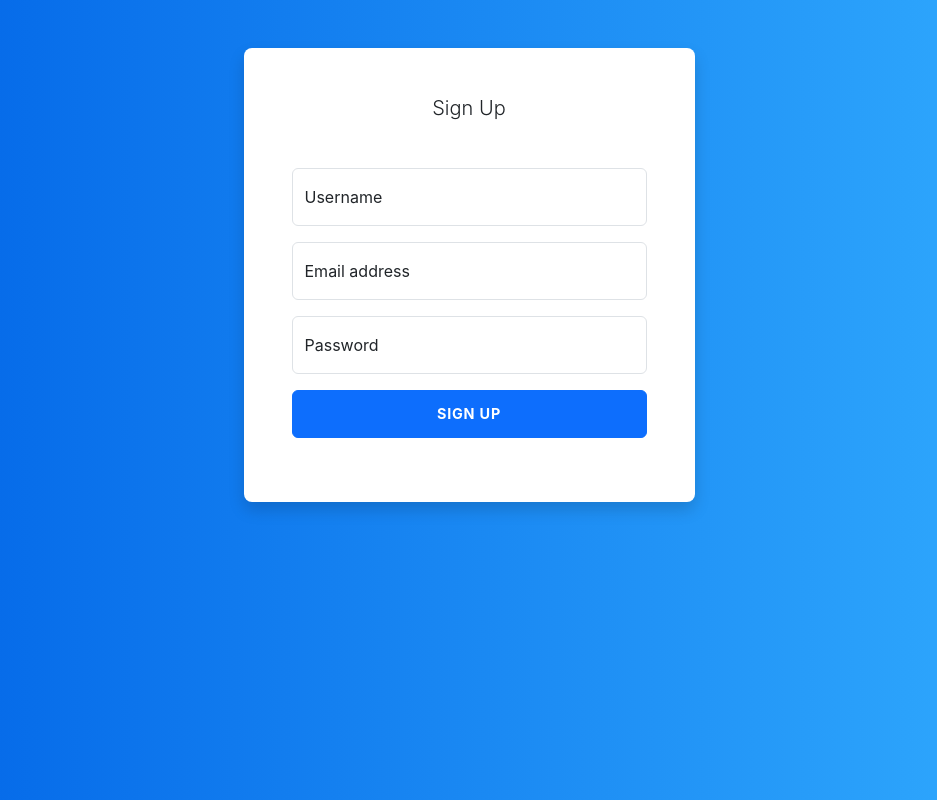
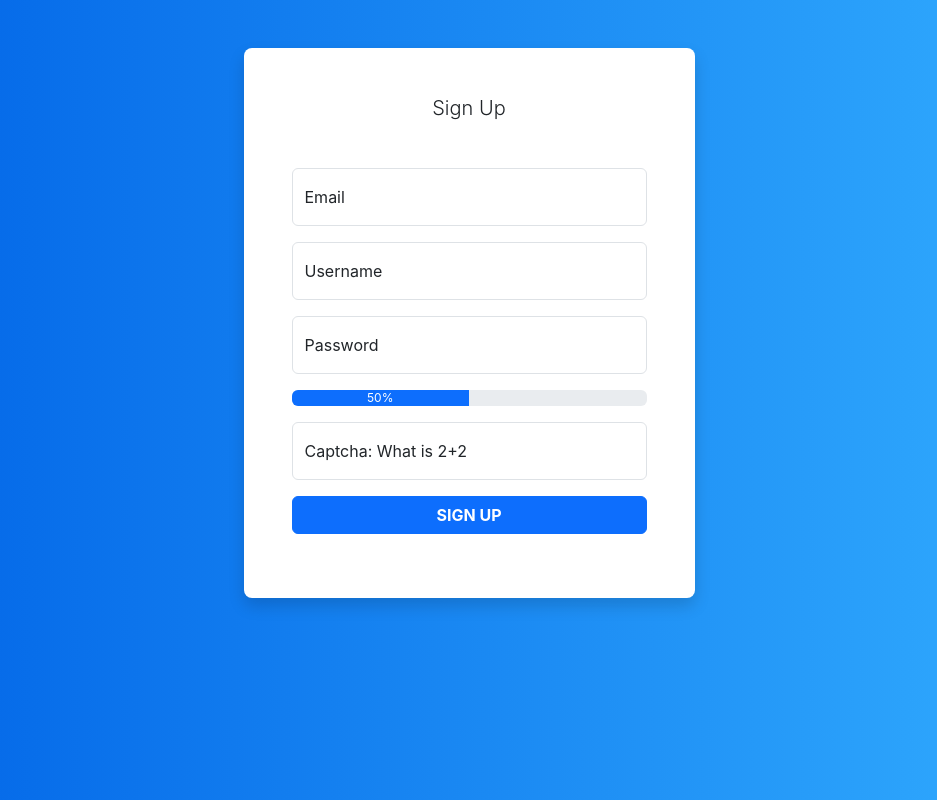
Before and after one commit to nreid1994/CodeCall, a React (Create React App) app in the folder bdpain/: page / in a window 1280 px wide. Shown: the whole page, without its empty margins (171-1108 px from the left). Built offline with nearby package versions, Linux system fonts and the light colour scheme.

Commit message:
Added Sign Up form

```diff
--- a/bdpain/src/contrib/components/user_form/user_form_template.tsx
+++ b/bdpain/src/contrib/components/user_form/user_form_template.tsx
@@ -6,9 +6,9 @@ import {
 } from "./user_form_interface";
 import Button from "react-bootstrap/Button";
 import Card from "react-bootstrap/Card";
+import FloatingLabel from "react-bootstrap/FloatingLabel";
 import Form from "react-bootstrap/Form";
-import FloatingLabel from 'react-bootstrap/FloatingLabel';
-
+import ProgressBar from 'react-bootstrap/ProgressBar';
 export function template(
   this: UserFormController,
   props: UserFormProps,
@@ -22,25 +22,25 @@ export function template(
       <Form className="form-floating mb-3">
         <Form.Floating className="mb-3">
           <Form.Control
+            type="email"
+            id="email"
+            name="email"
+            placeholder="Email"
+            required
+          />
+          <Form.Label htmlFor="email">Email</Form.Label>
+        </Form.Floating>
+        <Form.Floating className="mb-3">
+          <Form.Control
             type="text"
             id="username"
             name="username"
             placeholder="Username"
             pattern="[a-zA-Z0-9_\-]*"
-          title="Hey your username can only be alphanumeric with dashes and underscores."
+            title="Hey, your username can only be alphanumeric with dashes and underscores."
             required
           />
           <Form.Label htmlFor="username">Username</Form.Label>
-      </Form.Floating>
-      <Form.Floating className="mb-3">
-        <Form.Control
-          type="email"
-          id="email"
-          name="email"
-          placeholder="name@example.com"
-          required
-        />
-        <Form.Label htmlFor="">Email address</Form.Label>
         </Form.Floating>
         <Form.Floating className="mb-3">
           <Form.Control
@@ -48,15 +48,27 @@ export function template(
             id="password"
             name="password"
             placeholder="Password"
+            title="Hey, your password must be more than 10 characters."
             required
           />
           <Form.Label htmlFor="password">Password</Form.Label>
+        </Form.Floating>
+        <ProgressBar now={50} label={`${50}%`} className="mb-3" />
+        <Form.Floating className="mb-3">
+          <Form.Control
+            type="text"
+            id="captcha"
+            name="captcha"
+            placeholder="captcha"
+            required
+          />
+          <Form.Label htmlFor="email">Captcha: What is 2+2</Form.Label>
         </Form.Floating>
         <div className="d-grid">
           <Button
             type="submit"
             variant="primary"
-          className="btn-login text-uppercase fw-bold"
+            className="btn-register text-uppercase fw-bold"
           >
             Sign Up
           </Button>
```
Lines whose indentation alone changed are shown as unchanged.
